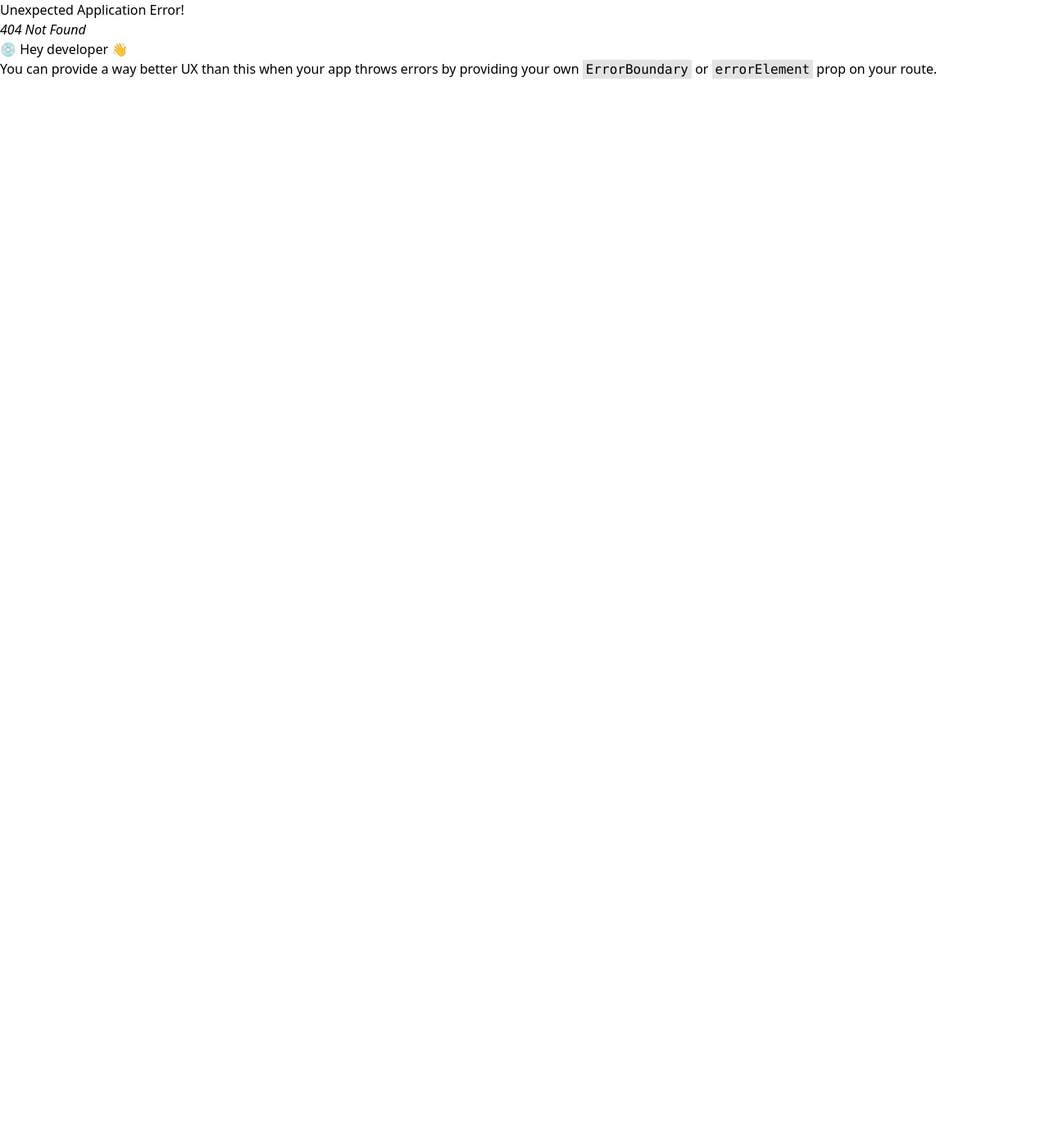
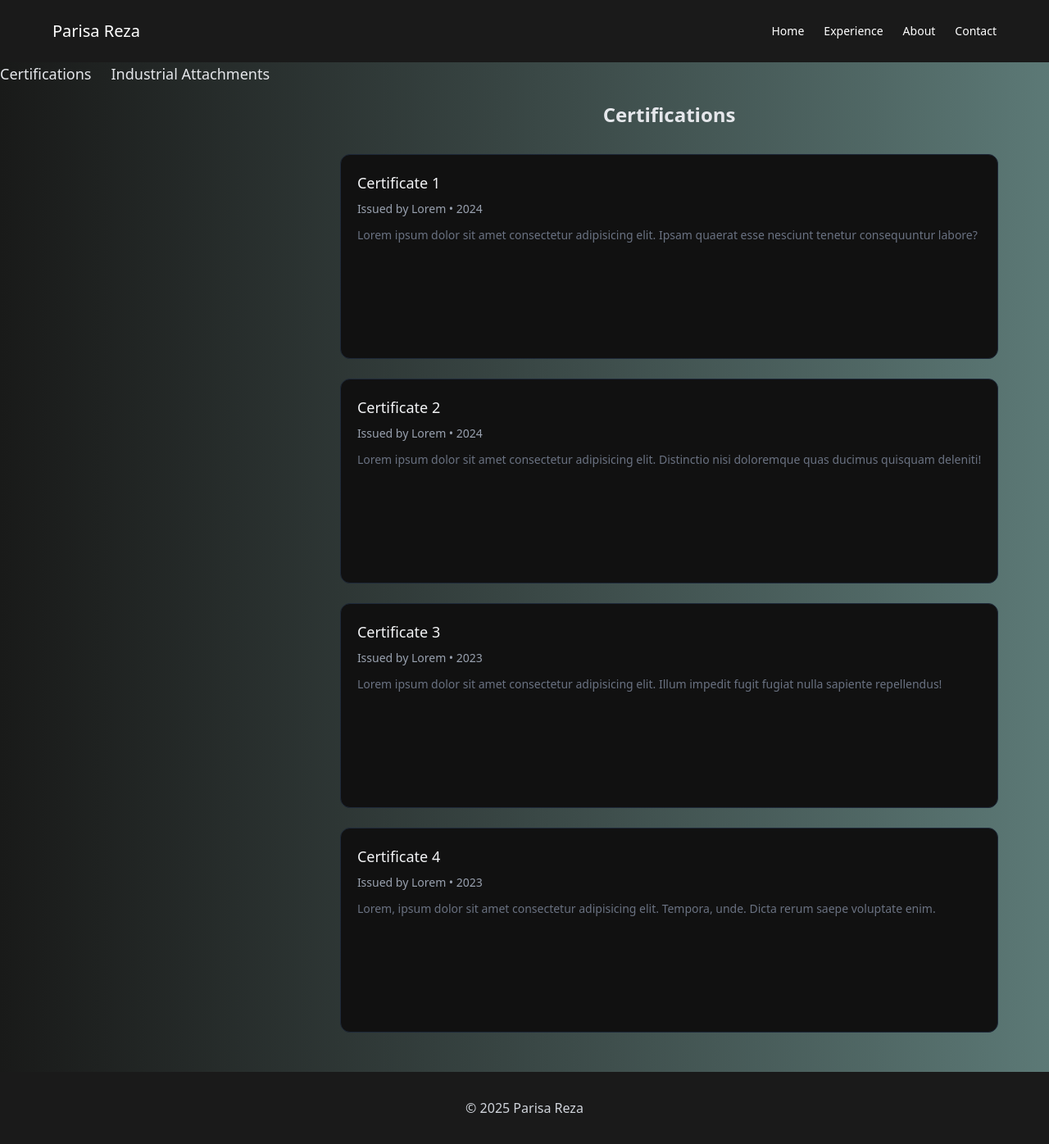
Before and after one commit to Parisa-Reza/portfolio-react, a React (Vite) app: page /portfolio-react/experience/certifications in a window 1280 px wide. Before the commit this address had no page. Shown: the whole page at 82% size. Before the commit the page ends 800 px from the top, so only its background shows below. Built offline with nearby package versions, Linux system fonts and the light colour scheme.

Commit message:
added : nested routing and redirecting to certifications

```diff
--- a/src/pages/ExperiencePage.jsx
+++ b/src/pages/ExperiencePage.jsx
@@ -0,0 +1,20 @@
+import { Outlet, Link } from "react-router";
+import { Certifications } from "./experience";
+export const Experience = () => {
+  return (
+    <div className="bg-gradient-to-r from-[rgb(25,26,25)] to-[rgb(92,121,118)]">
+      <ul className="flex gap-6 text-lg font-medium ">
+
+        <li className="text-gray-200 font-normal hover:text-[rgb(10,228,217)]">
+          <Link to={"certifications"}>Certifications</Link>
+        </li>
+
+
+        <li className="text-gray-200 font-normal hover:text-[rgb(10,228,217)]">
+          <Link to={"attachments"}>Industrial Attachments</Link>
+        </li>
+        <Outlet />
+      </ul>
+    </div>
+  );
+};
--- /dev/null
+++ b/src/pages/experience/Attachments.jsx
@@ -0,0 +1,10 @@
+import { Link } from "react-router";
+export const Attachments = () => {
+  return (
+    <div>
+      <li className="hover:text-gray-300 transition">
+        <Link to={"attachments"}>BJIT, Monstarlab Bangladesh</Link>
+      </li>
+    </div>
+  );
+};
--- /dev/null
+++ b/src/pages/experience/Certifications.jsx
@@ -0,0 +1,64 @@
+export const Certifications = () => {
+  return (
+    <div className="flex flex-col mx-auto px-4 py-12">
+      <h2 className="text-2xl font-semibold text-gray-200 mb-8 text-center">
+        Certifications
+      </h2>
+
+      <div className="flex flex-col gap-6 ">
+
+        <div className="bg-[#111] border border-gray-800 rounded-xl p-5 h-[250px] hover:border-gray-600 transition">
+          <h3 className="text-lg font-medium text-gray-100 mb-2">
+            Certificate 1
+          </h3>
+          <p className="text-sm text-gray-400 mb-3">
+            Issued by Lorem • 2024
+          </p>
+          <p className="text-sm text-gray-500">
+          Lorem ipsum dolor sit amet consectetur adipisicing elit. Ipsam quaerat esse nesciunt tenetur consequuntur labore?
+          </p>
+        </div>
+
+
+        <div className="bg-[#111] border border-gray-800 rounded-xl p-5 h-[250px] hover:border-gray-600 transition">
+          <h3 className="text-lg font-medium text-gray-100 mb-2">
+            Certificate 2
+          </h3>
+          <p className="text-sm text-gray-400 mb-3">
+            Issued by Lorem • 2024
+          </p>
+          <p className="text-sm text-gray-500">
+           Lorem ipsum dolor sit amet consectetur adipisicing elit. Distinctio nisi doloremque quas ducimus quisquam deleniti!
+          </p>
+        </div>
+
+
+        <div className="bg-[#111] border border-gray-800 rounded-xl p-5 h-[250px] hover:border-gray-600 transition">
+          <h3 className="text-lg font-medium text-gray-100 mb-2">
+            Certificate 3
+          </h3>
+          <p className="text-sm text-gray-400 mb-3">
+            Issued by Lorem • 2023
+          </p>
+          <p className="text-sm text-gray-500">
+           Lorem ipsum dolor sit amet consectetur adipisicing elit. Illum impedit fugit fugiat nulla sapiente repellendus!
+          </p>
+        </div>
+
+
+        <div className="bg-[#111] border border-gray-800 rounded-xl p-5 h-[250px] hover:border-gray-600 transition">
+          <h3 className="text-lg font-medium text-gray-100 mb-2">
+            Certificate 4
+          </h3>
+          <p className="text-sm text-gray-400 mb-3">
+            Issued by Lorem • 2023
+          </p>
+          <p className="text-sm text-gray-500">
+           Lorem, ipsum dolor sit amet consectetur adipisicing elit. Tempora, unde. Dicta rerum saepe voluptate enim.
+          </p>
+        </div>
+
+      </div>
+    </div>
+  );
+};
--- /dev/null
+++ b/src/pages/experience/index.jsx
@@ -0,0 +1,2 @@
+export * from "./Attachments"
+export * from "./Certifications"
--- a/src/pages/index.jsx
+++ b/src/pages/index.jsx
@@ -1,2 +1,3 @@
 export * from "./RootLayout"
 export * from "./HomePage"
+export * from "./ExperiencePage"
--- a/src/router/AppRouter.jsx
+++ b/src/router/AppRouter.jsx
@@ -1,7 +1,8 @@
 // data router
-import { createBrowserRouter } from "react-router";
+import { createBrowserRouter, Navigate } from "react-router";
 import { RouterProvider } from "react-router/dom";
-import { HomePage, RootLayout } from "../pages";
+import { Experience, HomePage, RootLayout } from "../pages";
+import { Attachments, Certifications } from "../pages/experience";
 
 const router = createBrowserRouter(
   [
@@ -11,11 +12,20 @@ const router = createBrowserRouter(
       children: [
         {
           index: true,
-          element: <HomePage/>,
+          element: <HomePage />,
         },
         {
           path: "experience",
-          element: <div className="">Certification,Industrial Attachment</div>,
+          element: <Experience />,
+
+          children: [
+            { index: true, element: <Navigate to="certifications" replace /> },
+            {
+              path: "certifications",
+              element: <Certifications />,
+            },
+            { path: "attachments", element: <Attachments /> },
+          ],
         },
         {
           path: "about",
```
